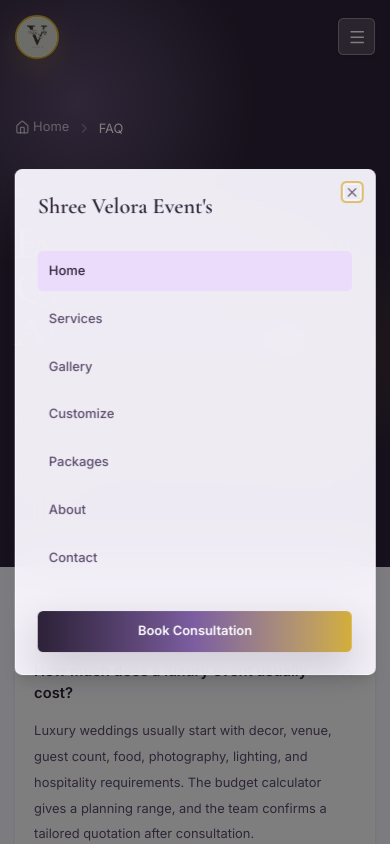
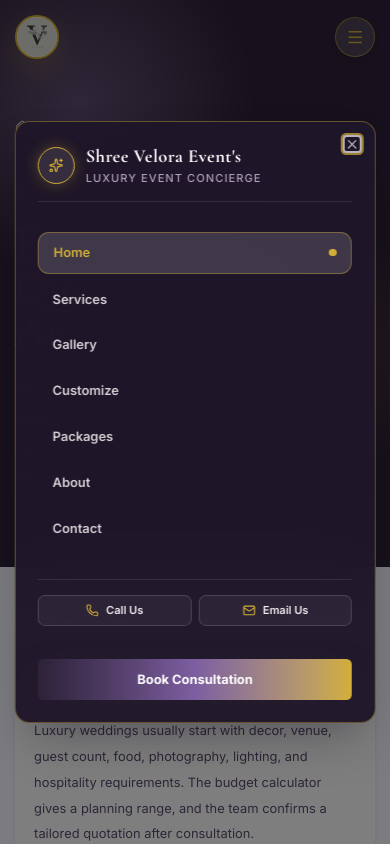
Before and after one commit to Parth-joshii/Event_Management_Website, a Next.js app: page /faq in a window 390 px wide. Both pictures are taken after a click on the button "Open navigation menu". Shown: the top 844 px of the page. Built offline with nearby package versions, Linux system fonts and the light colour scheme; no server answers.

Commit message:
feat: enhance mobile-first UX with floating mobile bottom action bar and VIP luxury mobile nav drawer

```diff
--- a/app/page.tsx
+++ b/app/page.tsx
@@ -1,6 +1,7 @@
 import type { Metadata } from "next";
 import { Footer } from "@/components/layout/footer";
 import { Header } from "@/components/layout/header";
+import { MobileBottomBar } from "@/components/layout/mobile-bottom-bar";
 import { JsonLd } from "@/components/layout/json-ld";
 import { AboutPreview } from "@/components/sections/about-preview";
 import { CtaSection } from "@/components/sections/cta-section";
@@ -54,6 +55,7 @@ export default function HomePage(): React.ReactElement {
         <TestimonialsSection />
       </main>
       <Footer />
+      <MobileBottomBar />
     </>
   );
 }
--- /dev/null
+++ b/components/layout/mobile-bottom-bar.tsx
@@ -0,0 +1,83 @@
+"use client";
+
+import * as React from "react";
+import { Home, Info, Images, PhoneCall, Sparkles } from "lucide-react";
+import {
+  Dialog,
+  DialogContent,
+  DialogDescription,
+  DialogHeader,
+  DialogTitle,
+  DialogTrigger
+} from "@/components/ui/dialog";
+import { EventCustomizerWizard } from "@/components/lead/event-customizer-wizard";
+import { siteConfig } from "@/config/site";
+
+/** Renders a mobile-first floating quick action bar for smartphones and tablets. */
+export function MobileBottomBar(): React.ReactElement {
+  const [customizerOpen, setCustomizerOpen] = React.useState(false);
+
+  return (
+    <div className="fixed bottom-4 inset-x-4 z-40 flex items-center justify-between rounded-full border border-[#D4AF37]/50 bg-[#1f1629]/94 p-1.5 shadow-[0_20px_50px_rgba(0,0,0,0.6)] backdrop-blur-xl lg:hidden">
+      <a
+        href="#home"
+        aria-label="Home"
+        className="flex flex-col items-center justify-center py-1.5 px-3 text-white/80 transition hover:text-[#D4AF37] focus:outline-none"
+      >
+        <Home className="size-4" />
+        <span className="mt-0.5 text-[10px] font-semibold tracking-wider">Home</span>
+      </a>
+
+      <a
+        href="#about"
+        aria-label="About"
+        className="flex flex-col items-center justify-center py-1.5 px-3 text-white/80 transition hover:text-[#D4AF37] focus:outline-none"
+      >
+        <Info className="size-4" />
+        <span className="mt-0.5 text-[10px] font-semibold tracking-wider">About</span>
+      </a>
+
+      <a
+        href="#gallery"
+        aria-label="Gallery"
+        className="flex flex-col items-center justify-center py-1.5 px-3 text-white/80 transition hover:text-[#D4AF37] focus:outline-none"
+      >
+        <Images className="size-4" />
+        <span className="mt-0.5 text-[10px] font-semibold tracking-wider">Gallery</span>
+      </a>
+
+      <a
+        href={`tel:${siteConfig.contact.phone.replace(/\s+/g, "")}`}
+        aria-label="Call Us"
+        className="flex flex-col items-center justify-center py-1.5 px-3 text-white/80 transition hover:text-[#D4AF37] focus:outline-none"
+      >
+        <PhoneCall className="size-4 text-[#D4AF37]" />
+        <span className="mt-0.5 text-[10px] font-semibold tracking-wider">Call</span>
+      </a>
+
+      {/* Direct Customize Trigger */}
+      <Dialog open={customizerOpen} onOpenChange={setCustomizerOpen}>
+        <DialogTrigger asChild>
+          <button
+            type="button"
+            className="flex items-center gap-1.5 rounded-full bg-gradient-to-r from-[#D4AF37] via-[#F3E5AB] to-[#AA7C11] px-4 py-2 text-xs font-bold text-[#2D2238] shadow-[0_4px_16px_rgba(212,175,55,0.4)] active:scale-95 transition"
+          >
+            <Sparkles className="size-3.5 fill-[#2D2238]" />
+            <span>Plan Event</span>
+          </button>
+        </DialogTrigger>
+        <DialogContent className="max-h-[90vh] w-[calc(100%-1.5rem)] max-w-lg overflow-y-auto border-[#EBDCFB] bg-[#FAF7FF] p-5 text-[#2D2238]">
+          <DialogHeader className="mb-3 text-left">
+            <DialogTitle className="font-display text-xl font-bold text-[#2D2238]">
+              Design Your Celebration
+            </DialogTitle>
+            <DialogDescription className="text-xs text-[#5c4b6e]">
+              Configure your event type, venue, guest capacity, and budget step-by-step.
+            </DialogDescription>
+          </DialogHeader>
+          <EventCustomizerWizard />
+        </DialogContent>
+      </Dialog>
+    </div>
+  );
+}
--- a/components/layout/mobile-nav.tsx
+++ b/components/layout/mobile-nav.tsx
@@ -1,7 +1,7 @@
 "use client";
 
 import * as React from "react";
-import { Menu } from "lucide-react";
+import { Menu, Phone, Mail, Sparkles } from "lucide-react";
 import {
   Dialog,
   DialogClose,
@@ -11,6 +11,7 @@ import {
 } from "@/components/ui/dialog";
 import { GradientButton } from "@/components/ui/gradient-button";
 import { primaryNavigation } from "@/constants/routes";
+import { siteConfig } from "@/config/site";
 import { cn } from "@/lib/utils";
 
 interface MobileNavProps {
@@ -18,7 +19,7 @@ interface MobileNavProps {
   readonly navigationHrefPrefix?: "/" | "";
 }
 
-/** Renders the accessible mobile navigation drawer. */
+/** Renders the accessible VIP luxury mobile navigation drawer. */
 export function MobileNav({
   activeSection,
   navigationHrefPrefix = ""
@@ -28,17 +29,28 @@ export function MobileNav({
       <DialogTrigger asChild>
         <button
           aria-label="Open navigation menu"
-          className="inline-flex size-10 items-center justify-center rounded-md border border-white/35 bg-white/18 text-white shadow-sm backdrop-blur transition hover:bg-white/25 focus-visible:ring-2 focus-visible:ring-[#D4AF37] focus-visible:outline-none lg:hidden"
+          className="inline-flex size-11 items-center justify-center rounded-full border border-[#D4AF37]/50 bg-white/15 text-[#D4AF37] shadow-md backdrop-blur transition hover:bg-white/25 active:scale-95 focus-visible:ring-2 focus-visible:ring-[#D4AF37] focus-visible:outline-none lg:hidden"
           type="button"
         >
           <Menu aria-hidden="true" className="size-5" />
         </button>
       </DialogTrigger>
-      <DialogContent className="border-white/60 bg-[#FAF7FF]/95 text-[#2D2238] backdrop-blur-xl sm:max-w-sm">
-        <DialogTitle className="font-display text-2xl">
-          Shree Velora Event's
-        </DialogTitle>
-        <nav aria-label="Mobile navigation" className="mt-4 grid gap-2">
+      <DialogContent className="border-[#D4AF37]/40 bg-[#1f1629]/96 text-white backdrop-blur-2xl sm:max-w-sm rounded-2xl shadow-2xl p-6">
+        <div className="flex items-center gap-3 border-b border-white/10 pb-4">
+          <span className="flex size-10 items-center justify-center rounded-full border border-[#D4AF37] bg-white/10 text-[#D4AF37] shadow-[0_0_15px_rgba(212,175,55,0.3)]">
+            <Sparkles className="size-4" />
+          </span>
+          <div>
+            <DialogTitle className="font-display text-xl font-bold tracking-wide text-white">
+              {siteConfig.name}
+            </DialogTitle>
+            <p className="text-[11px] font-medium text-[#EBDCFB]/70 uppercase tracking-widest">
+              Luxury Event Concierge
+            </p>
+          </div>
+        </div>
+
+        <nav aria-label="Mobile navigation" className="mt-4 grid gap-1.5">
           {primaryNavigation.map((item) => {
             const section = item.href.replace("#", "");
             const href = `${navigationHrefPrefix}${item.href}`;
@@ -48,21 +60,41 @@ export function MobileNav({
               <DialogClose asChild key={item.label}>
                 <a
                   className={cn(
-                    "rounded-md px-3 py-3 text-sm font-medium transition focus-visible:ring-2 focus-visible:ring-[#D4AF37] focus-visible:outline-none",
+                    "flex items-center justify-between rounded-xl px-4 py-3 text-sm font-semibold transition focus-visible:ring-2 focus-visible:ring-[#D4AF37] focus-visible:outline-none",
                     isActive
-                      ? "bg-[#EBDCFB] text-[#2D2238]"
-                      : "text-[#5c4b6e] hover:bg-white hover:text-[#2D2238]"
+                      ? "bg-white/15 text-[#D4AF37] border border-[#D4AF37]/40"
+                      : "text-white/80 hover:bg-white/10 hover:text-white"
                   )}
                   href={href}
                 >
-                  {item.label}
+                  <span>{item.label}</span>
+                  {isActive && <span className="size-2 rounded-full bg-[#D4AF37]" />}
                 </a>
               </DialogClose>
             );
           })}
         </nav>
+
+        {/* Quick Contact Chips */}
+        <div className="mt-4 grid grid-cols-2 gap-2 border-t border-white/10 pt-4">
+          <a
+            href={`tel:${siteConfig.contact.phone.replace(/\s+/g, "")}`}
+            className="flex items-center justify-center gap-2 rounded-lg border border-white/15 bg-white/5 py-2 px-3 text-xs font-semibold text-white/90 hover:bg-white/15 transition"
+          >
+            <Phone className="size-3.5 text-[#D4AF37]" />
+            <span>Call Us</span>
+          </a>
+          <a
+            href={`mailto:${siteConfig.contact.email}`}
+            className="flex items-center justify-center gap-2 rounded-lg border border-white/15 bg-white/5 py-2 px-3 text-xs font-semibold text-white/90 hover:bg-white/15 transition"
+          >
+            <Mail className="size-3.5 text-[#D4AF37]" />
+            <span>Email Us</span>
+          </a>
+        </div>
+
         <DialogClose asChild>
-          <GradientButton asChild className="mt-5 w-full">
+          <GradientButton asChild className="mt-5 w-full justify-center text-sm py-3 font-bold">
             <a href={`${navigationHrefPrefix}#contact`}>Book Consultation</a>
           </GradientButton>
         </DialogClose>
```
